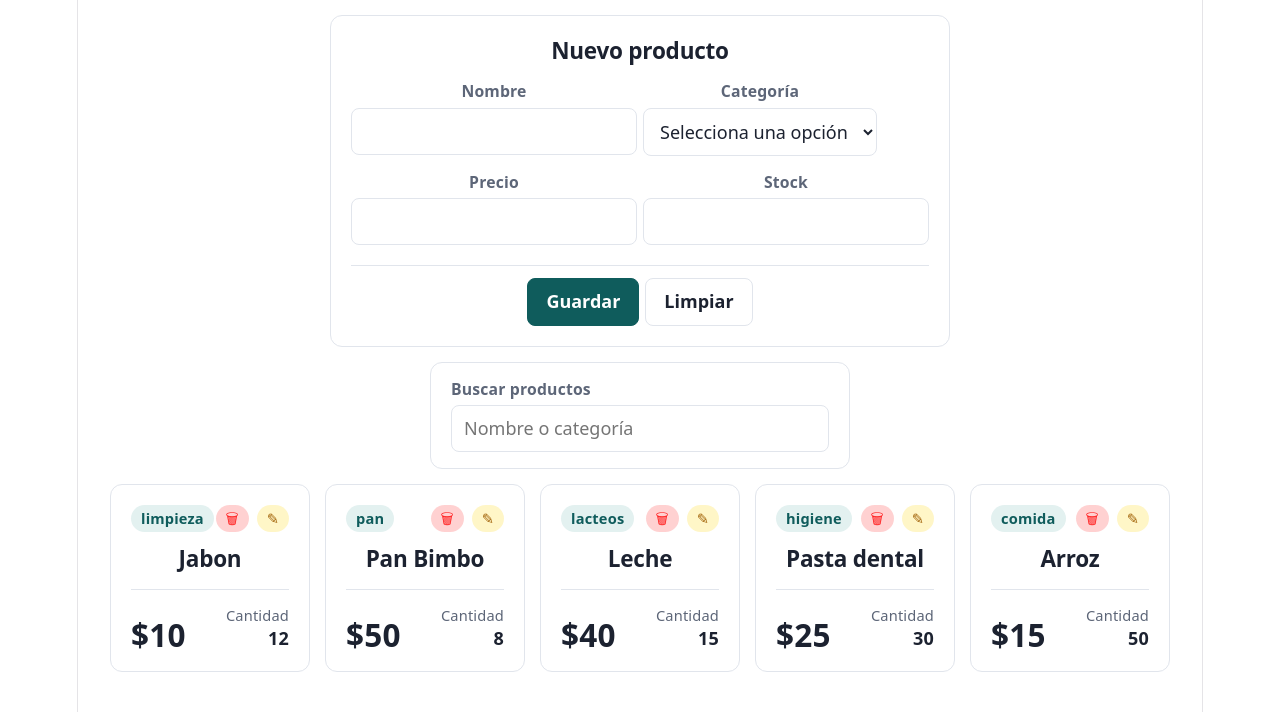
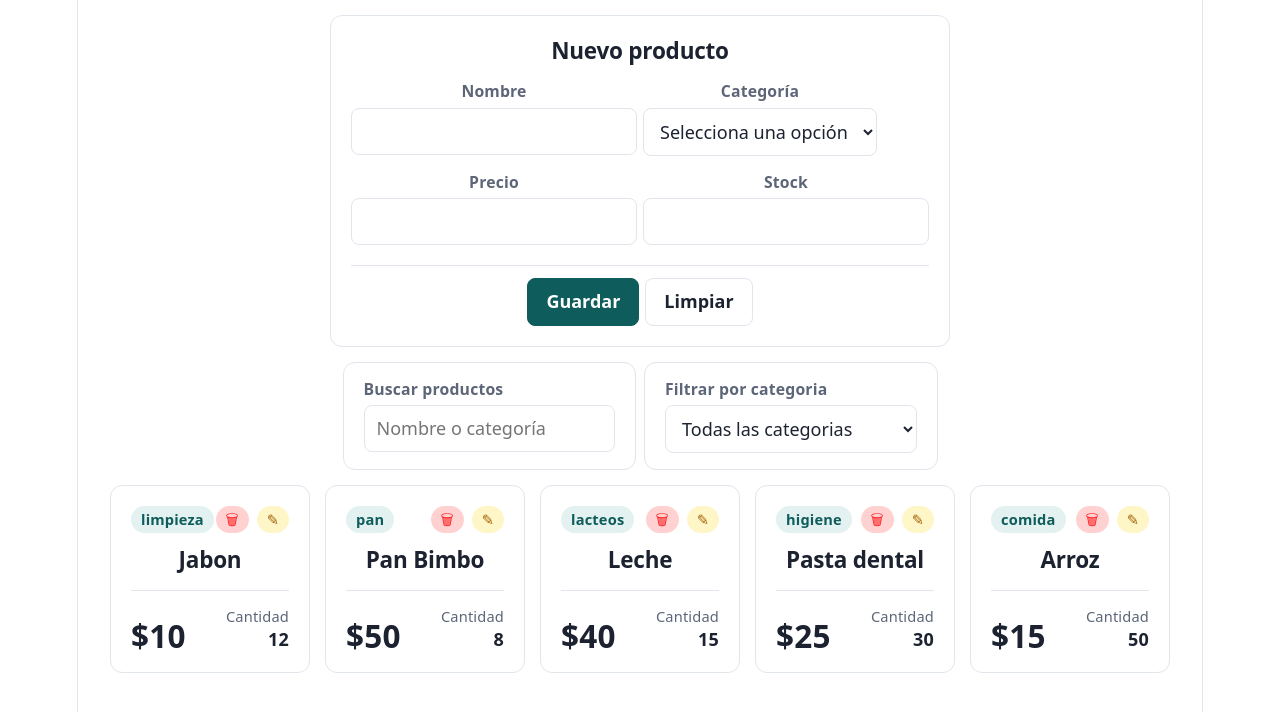
Before and after one commit to TiwexCr25/proyectos-react, a React (Vite) app in the folder projects/06-DataFlow/: page / in a window 1280 px wide. Shown: the top 712 px of the page. Built offline with nearby package versions, Linux system fonts and the light colour scheme.

Commit message:
06 componente filtros agregado con filtrar categorias, selector funcional

```diff
--- a/projects/06-DataFlow/src/App.css
+++ b/projects/06-DataFlow/src/App.css
@@ -5,3 +5,8 @@ main {
   padding: 15px;
   gap: 15px;
 }
+
+.group {
+  display: flex;
+  gap: 8px;
+}
--- a/projects/06-DataFlow/src/App.jsx
+++ b/projects/06-DataFlow/src/App.jsx
@@ -2,6 +2,7 @@ import './App.css'
 import { initialProducts } from './data/products.js'
 import { ProductForm } from './components/ProductForm.jsx'
 import { ProductSearch } from './components/ProductSearch.jsx'
+import { ProductFilters } from './components/ProductFilters.jsx'
 import { ProductCard } from './components/ProductCard.jsx'
 import { ProductEdit } from './components/ProductEdit.jsx'
 import { useState } from 'react'
@@ -9,7 +10,9 @@ import { useState } from 'react'
 function App () {
   const [products, setProducts] = useState(initialProducts)
   const [editingProduct, setEditingProduct] = useState(null)
+
   const [inputText, setInputText] = useState('')
+  const [filterCategory, setFilterCategory] = useState('')
 
   const addProduct = (product) => {
     const newProduct = {
@@ -49,15 +52,25 @@ function App () {
     setInputText(inputValue)
   }
 
+  const handleChangeFilter = (filterCategory) => {
+    setFilterCategory(filterCategory)
+  }
+
   const filteredProducts = products.filter(product =>
     product.name.toLowerCase().includes(inputText.trim().toLowerCase()))
 
   return (
     <main>
       <ProductForm onSubmitProduct={addProduct} />
-      <ProductSearch
-        onSearch={handleChangeText}
-      />
+      <div className='group'>
+        <ProductSearch
+          onSearch={handleChangeText}
+        />
+        <ProductFilters
+          products={products}
+          onFilter={handleChangeFilter}
+        />
+      </div>
       <ProductCard
         products={filteredProducts}
         onRemoveProduct={removeProduct}
--- /dev/null
+++ b/projects/06-DataFlow/src/components/ProductFilters.jsx
@@ -0,0 +1,29 @@
+import './css/productFilters.css'
+
+export function ProductFilters ({ products, onFilter }) {
+  return (
+    <section className='product-filters'>
+      <label className='product-filters__label' htmlFor='product-filter-category'>
+        Filtrar por categoria
+      </label>
+      <select
+        className='product-filters__select'
+        id='product-filter-category'
+        onChange={(e) => onFilter(e.target.value)}
+      >
+        <option value='all'>Todas las categorias</option>
+        {
+          products.length > 0
+            ? (
+                products.map(product =>
+                  <option key={product.category} value={product.category}>
+                    {product.category}
+                  </option>
+                )
+              )
+            : null
+        }
+      </select>
+    </section>
+  )
+}
--- /dev/null
+++ b/projects/06-DataFlow/src/components/css/productFilters.css
@@ -0,0 +1,61 @@
+.product-filters {
+  --filter-surface: #ffffff;
+  --filter-text: #1c2230;
+  --filter-muted: #5d6678;
+  --filter-border: #e1e5ec;
+  --filter-accent: #0f5c5c;
+
+  box-sizing: border-box;
+  width: 100%;
+  max-width: 420px;
+  padding: 16px 20px;
+  display: flex;
+  flex-direction: column;
+  gap: 6px;
+  background: var(--filter-surface);
+  color: var(--filter-text);
+  border: 1px solid var(--filter-border);
+  border-radius: 12px;
+  font-family: inherit;
+  text-align: left;
+}
+
+.product-filters__label {
+  color: var(--filter-muted);
+  font-size: 0.875rem;
+  font-weight: 600;
+  line-height: 1.3;
+}
+
+.product-filters__select {
+  box-sizing: border-box;
+  width: 100%;
+  padding: 10px 12px;
+  background: var(--filter-surface);
+  color: var(--filter-text);
+  border: 1px solid var(--filter-border);
+  border-radius: 8px;
+  font: inherit;
+  font-size: 1rem;
+  line-height: 1.4;
+}
+
+.product-filters__select:hover {
+  border-color: var(--filter-muted);
+}
+
+.product-filters__select:focus-visible {
+  border-color: var(--filter-accent);
+  outline: 2px solid var(--filter-accent);
+  outline-offset: 1px;
+}
+
+@media (prefers-color-scheme: dark) {
+  .product-filters {
+    --filter-surface: #1a1f2b;
+    --filter-text: #eef1f6;
+    --filter-muted: #9aa3b5;
+    --filter-border: #2d3445;
+    --filter-accent: #8fd6d2;
+  }
+}
```
